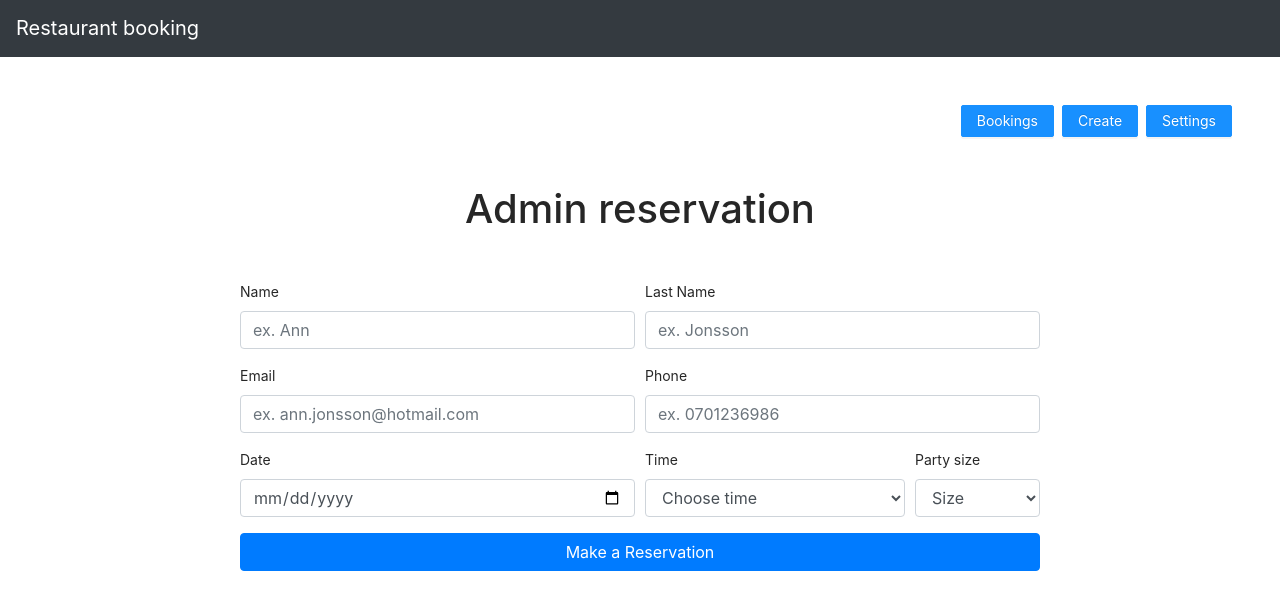
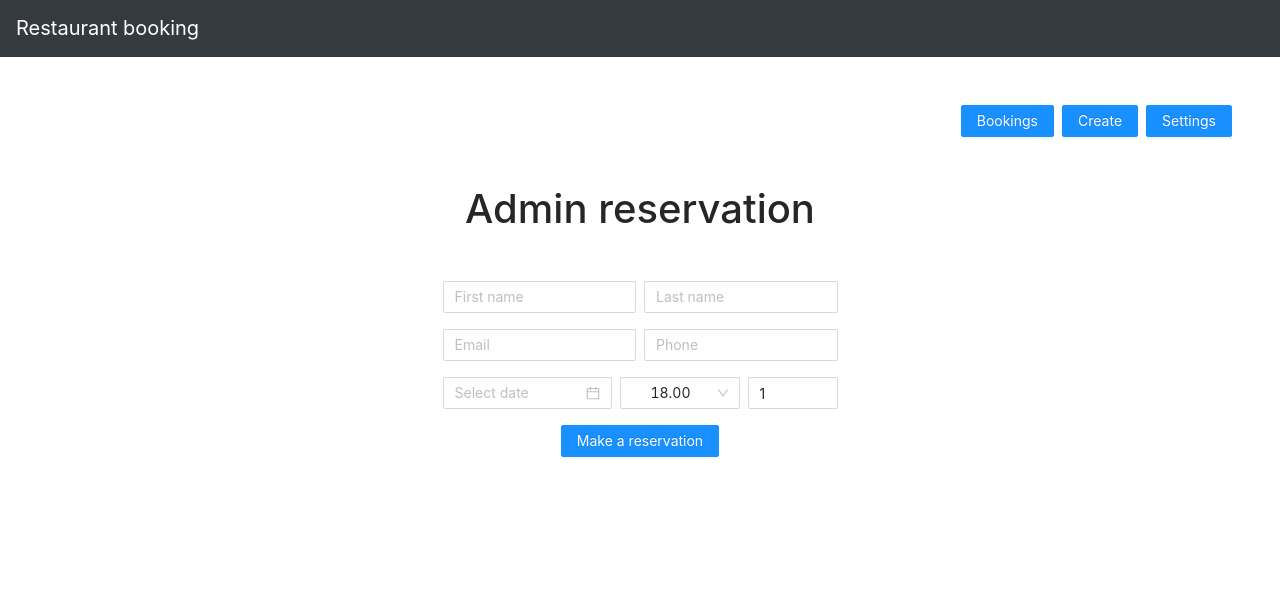
Before and after one commit to sourmondays/restaurantBooking, a React (Create React App) app: page /admincreate in a window 1280 px wide. Shown: the top 610 px of the page. Built offline with nearby package versions, Linux system fonts and the light colour scheme.

Commit message:
new form for booking admin

```diff
--- a/src/components/AdminCreate.js
+++ b/src/components/AdminCreate.js
@@ -1,141 +1,65 @@
 import React from "react";
 import AdminPanel from "./AdminPanel";
+import { DatePicker, Space, Select, Button, InputNumber, Input } from "antd";
 
 const Booking = () => {
-  const handleFirstName = (e) => {
-    console.log(e.target.value);
-  };
+  //Datepicker
+  function onChange(date, dateString) {
+    console.log(date, dateString);
+  }
+  //Select
+  const { Option } = Select;
 
-  const handleLastName = (e) => {
-    console.log(e.target.value);
-  };
-
-  const handleEmail = (e) => {
-    console.log(e.target.value);
-  };
-
-  const handlePhone = (e) => {
-    console.log(e.target.value);
-  };
-  const handleDate = (e) => {
-    console.log(e.target.value);
-  };
-
-  const handlePeople = (e) => {
-    console.log(e.target.value);
-  };
-
-  // const handleTime = (e) => {
-  //   console.log(e.target.value);
-  // };
-
-  const handleTime = (e) => {
-    // this.setState({ value: e.target.value });
-    console.log(e.target.value);
-  };
-
-  const handleSubmit = (e) => {
-    e.preventDefault();
-
-    // Send info to db to save the booking
-  };
+  function handleChange(value) {
+    console.log(`selected ${value}`);
+  }
   return (
     <>
       <AdminPanel />
       <div className="text-center align-items-center m-5">
         <h1>Admin reservation</h1>
         <div className="container-booking">
-          <form onSubmit={handleSubmit}>
-            <div className="form-row">
+          <form onSubmit="">
+            <div className="form-row justify-content-center">
               <div className="form-group col-md-6">
-                <label htmlFor="firstName">Name</label>
-                <input
-                  type="text"
-                  className="form-control"
-                  id="firstName"
-                  onChange={handleFirstName}
-                  placeholder="ex. Ann"
-                />
-              </div>
-              <div className="form-group col-md-6">
-                <label htmlFor="lastName">Last Name</label>
-                <input
-                  type="text"
-                  className="form-control"
-                  onChange={handleLastName}
-                  id="lastName"
-                  placeholder="ex. Jonsson"
-                />
+                <Space direction="horizonta">
+                  <Input placeholder="First name" />
+                  <Input placeholder="Last name" />
+                </Space>
               </div>
             </div>
-            <div className="form-row">
+            <div className="form-row justify-content-center">
               <div className="form-group col-md-6">
-                <label htmlFor="email">Email</label>
-                <input
-                  type="text"
-                  className="form-control"
-                  id="email"
-                  onChange={handleEmail}
-                  placeholder="ex. ann.jonsson@hotmail.com"
-                />
-              </div>
-              <div className="form-group col-md-6">
-                <label htmlFor="phone">Phone </label>
-                <input
-                  type="text"
-                  className="form-control"
-                  id="phoneNumber"
-                  onChange={handlePhone}
-                  placeholder="ex. 0701236986"
-                />
+                <Space direction="horizonta">
+                  <Input placeholder="Email" />
+                  <Input placeholder="Phone" />
+                </Space>
               </div>
             </div>
-            <div className="form-row">
+            <div className="form-row justify-content-center">
               <div className="form-group col-md-6">
-                <label htmlFor="date">Date</label>
-                <input
-                  type="date"
-                  className="form-control"
-                  id="date"
-                  onChange={handleDate}
-                />
-              </div>
-              <div className="form-group col-md-4">
-                <label htmlFor="time">Time</label>
-                <select
-                  id="time"
-                  className="form-control"
-                  onChange={handleTime}
-                >
-                  <option disabled selected>
-                    Choose time
-                  </option>
-                  <option value="18:00">18:00</option>
-                  <option value="21:00">21:00</option>
-                </select>
-              </div>
-              <div className="form-group col-md-2">
-                <label htmlFor="sizeparty">Party size</label>
-                <select
-                  id="time"
-                  className="form-control"
-                  onChange={handlePeople}
-                >
-                  <option disabled selected>
-                    Size
-                  </option>
-                  <option value="1">1</option>
-                  <option value="2">2</option>
-                  <option value="3">3</option>
-                  <option value="4">4</option>
-                  <option value="5">5</option>
-                  <option value="6">6</option>
-                </select>
+                <Space direction="horizontal">
+                  <DatePicker onChange={onChange} />
+                  <Select
+                    defaultValue="18.00"
+                    style={{ width: 120 }}
+                    onChange={handleChange}
+                  >
+                    <Option value="18.00">18.00</Option>
+                    <Option value="21.00">21.00</Option>
+                  </Select>
+                  <InputNumber
+                    min={1}
+                    max={6}
+                    defaultValue={1}
+                    onChange={onChange}
+                  />
+                </Space>
               </div>
             </div>
-            <button type="submit" className="btn btn-primary col-md-12">
-              Make a Reservation
-            </button>
+            <Button className="my-button" type="primary">
+              Make a reservation
+            </Button>
           </form>
         </div>
       </div>
--- a/src/components/Booking.js
+++ b/src/components/Booking.js
@@ -30,6 +30,10 @@ const Booking = () => {
 
   const handleSubmit = (e) => {
     e.preventDefault();
+    handleDate();
+    handlePeople();
+    handleFirstName();
+    console.log(handleDate().value);
 
     // Send info to db to save the booking
   };
@@ -45,6 +49,7 @@ const Booking = () => {
                 type="text"
                 className="form-control"
                 id="firstName"
+                required
                 onChange={handleFirstName}
                 placeholder="ex. Ann"
               />
@@ -55,6 +60,7 @@ const Booking = () => {
                 type="text"
                 className="form-control"
                 onChange={handleLastName}
+                required
                 id="lastName"
                 placeholder="ex. Jonsson"
               />
@@ -67,6 +73,7 @@ const Booking = () => {
                 type="text"
                 className="form-control"
                 id="email"
+                required
                 onChange={handleEmail}
                 placeholder="ex. ann.jonsson@hotmail.com"
               />
@@ -77,6 +84,7 @@ const Booking = () => {
                 type="text"
                 className="form-control"
                 id="phoneNumber"
+                required
                 onChange={handlePhone}
                 placeholder="ex. 0701236986"
               />
@@ -89,12 +97,18 @@ const Booking = () => {
                 type="date"
                 className="form-control"
                 id="date"
+                required
                 onChange={handleDate}
               />
             </div>
             <div className="form-group col-md-4">
               <label htmlFor="time">Time</label>
-              <select id="time" className="form-control" onChange={handleTime}>
+              <select
+                id="time"
+                className="form-control"
+                onChange={handleTime}
+                required
+              >
                 <option disabled selected>
                   Choose time
                 </option>
@@ -107,6 +121,7 @@ const Booking = () => {
               <select
                 id="time"
                 className="form-control"
+                required
                 onChange={handlePeople}
               >
                 <option disabled selected>
```
